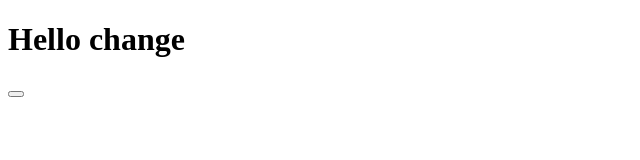
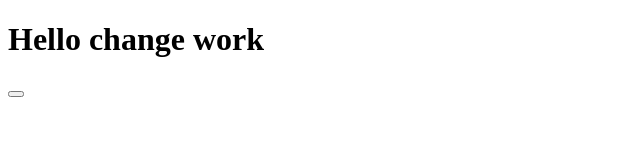
Before and after one commit to AdilBJS/first_project_with_git, a plain HTML site: page index.html in a window 1280 px wide. Shown: the whole page, without its empty margins (0-640 px from the left). Drawn offline with Linux system fonts and the light colour scheme.

Commit message:
add mod in text in work file

```diff
--- a/index.html
+++ b/index.html
@@ -8,7 +8,7 @@
 </head>
 <body>
 
-    <h1>Hello change</h1>
+    <h1>Hello change work</h1>
     <div class="class"><button></button></div>
 </body>
 </html>
```
